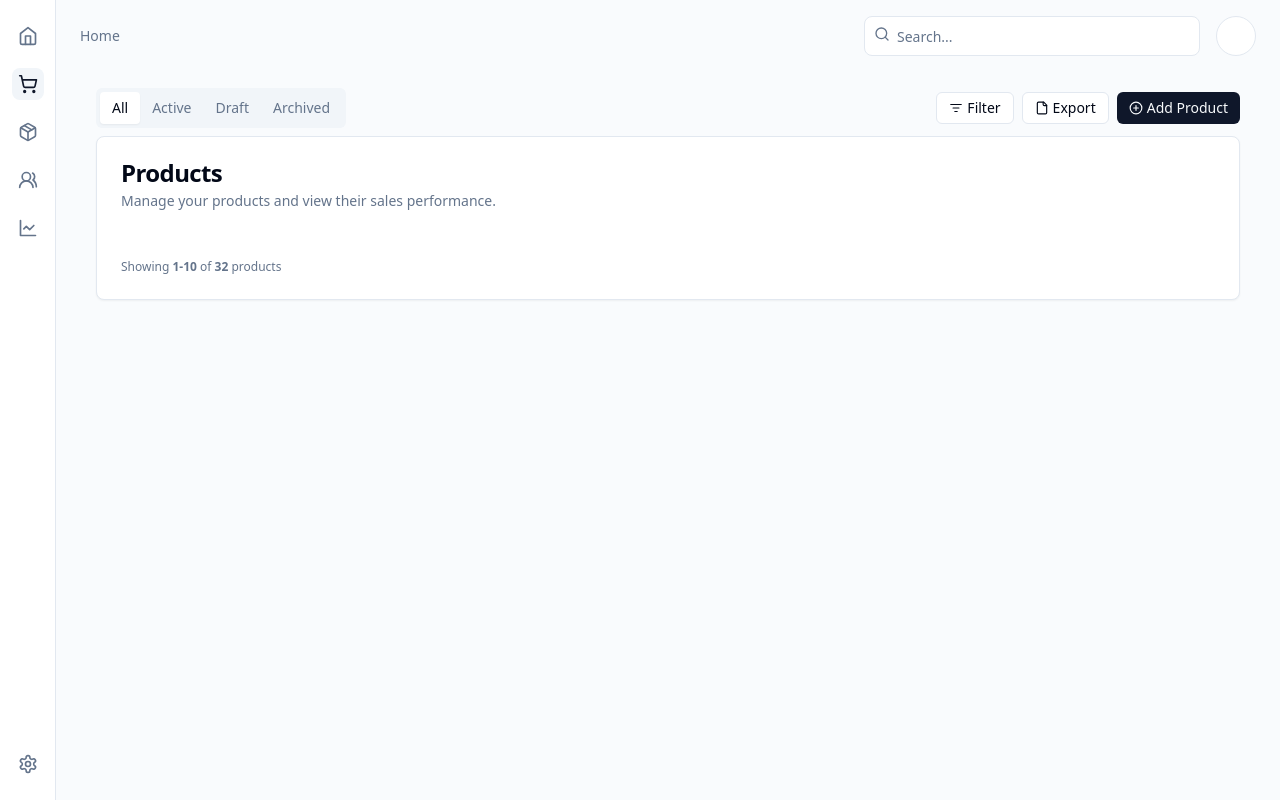
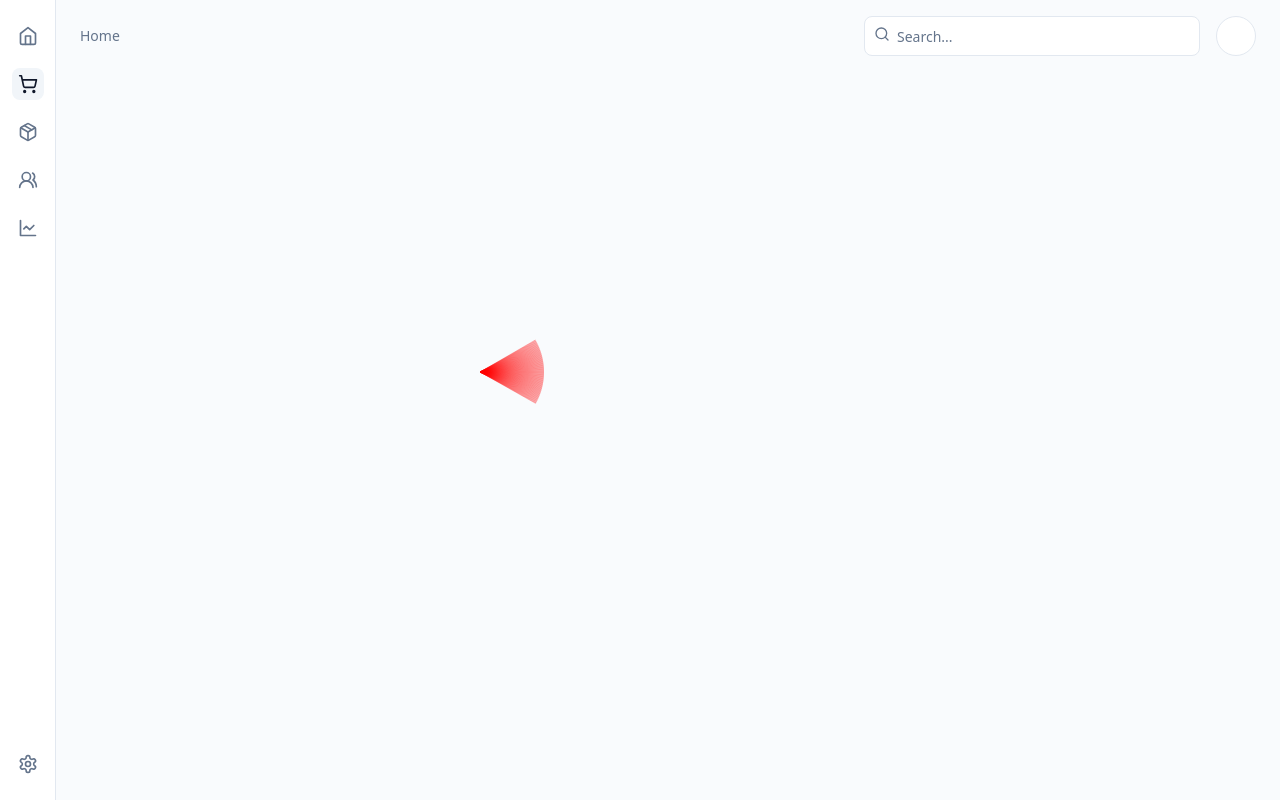
Before and after one commit to GPT-Engineer-App/advanced-raycaster, a React (Vite) app: page / in a window 1280 px wide. Built offline with nearby package versions, Linux system fonts and the light colour scheme.

Commit message:
Set up basic HTML structure and canvas for Doom-like game with raycasting engine.

```diff
--- a/src/pages/Index.jsx
+++ b/src/pages/Index.jsx
@@ -1,139 +1,95 @@
-import {
-  File,
-  Home,
-  LineChart,
-  ListFilter,
-  MoreHorizontal,
-  Package,
-  Package2,
-  PanelLeft,
-  PlusCircle,
-  Search,
-  Settings,
-  ShoppingCart,
-  Users2,
-} from "lucide-react"
-
-import { Badge } from "@/components/ui/badge"
-import {
-  Breadcrumb,
-  BreadcrumbItem,
-  BreadcrumbList,
-  BreadcrumbPage,
-  BreadcrumbSeparator,
-} from "@/components/ui/breadcrumb"
-import { Button } from "@/components/ui/button"
-import {
-  Card,
-  CardContent,
-  CardDescription,
-  CardFooter,
-  CardHeader,
-  CardTitle,
-} from "@/components/ui/card"
-import {
-  DropdownMenu,
-  DropdownMenuCheckboxItem,
-  DropdownMenuContent,
-  DropdownMenuItem,
-  DropdownMenuLabel,
-  DropdownMenuSeparator,
-  DropdownMenuTrigger,
-} from "@/components/ui/dropdown-menu"
-import { Input } from "@/components/ui/input"
-import { Sheet, SheetContent, SheetTrigger } from "@/components/ui/sheet"
-import {
-  Table,
-  TableBody,
-  TableCell,
-  TableHead,
-  TableHeader,
-  TableRow,
-} from "@/components/ui/table"
-import {
-  Tabs,
-  TabsContent,
-  TabsList,
-  TabsTrigger,
-} from "@/components/ui/tabs"
-import {
-  Tooltip,
-  TooltipContent,
-  TooltipTrigger,
-  TooltipProvider,
-} from "@/components/ui/tooltip"
+import React, { useEffect, useRef } from 'react';
 
 const Index = () => {
+  const canvasRef = useRef(null);
+
+  useEffect(() => {
+    const canvas = canvasRef.current;
+    const context = canvas.getContext('2d');
+
+    // Canvas dimensions
+    const width = canvas.width;
+    const height = canvas.height;
+
+    // Player properties
+    const player = {
+      x: width / 2,
+      y: height / 2,
+      angle: 0,
+      speed: 2,
+    };
+
+    // Map properties
+    const map = [
+      [1, 1, 1, 1, 1, 1, 1, 1],
+      [1, 0, 0, 0, 0, 0, 0, 1],
+      [1, 0, 1, 0, 1, 0, 0, 1],
+      [1, 0, 1, 0, 1, 0, 0, 1],
+      [1, 0, 0, 0, 0, 0, 0, 1],
+      [1, 1, 1, 1, 1, 1, 1, 1],
+    ];
+    const mapWidth = map[0].length;
+    const mapHeight = map.length;
+    const tileSize = 64;
+
+    // Raycasting function
+    const castRays = () => {
+      const numRays = 100;
+      const fov = Math.PI / 3;
+      const halfFov = fov / 2;
+      const angleStep = fov / numRays;
+
+      for (let i = 0; i < numRays; i++) {
+        const rayAngle = player.angle - halfFov + i * angleStep;
+        const ray = castSingleRay(rayAngle);
+        drawRay(ray, rayAngle, i);
+      }
+    };
+
+    // Cast a single ray
+    const castSingleRay = (angle) => {
+      const sin = Math.sin(angle);
+      const cos = Math.cos(angle);
+
+      for (let i = 0; i < 20; i++) {
+        const x = player.x + i * tileSize * cos;
+        const y = player.y + i * tileSize * sin;
+
+        const mapX = Math.floor(x / tileSize);
+        const mapY = Math.floor(y / tileSize);
+
+        if (map[mapY] && map[mapY][mapX] === 1) {
+          return { x, y };
+        }
+      }
+
+      return { x: player.x, y: player.y };
+    };
+
+    // Draw a ray
+    const drawRay = (ray, angle, i) => {
+      context.strokeStyle = 'rgba(255, 0, 0, 0.3)';
+      context.beginPath();
+      context.moveTo(player.x, player.y);
+      context.lineTo(ray.x, ray.y);
+      context.stroke();
+    };
+
+    // Game loop
+    const gameLoop = () => {
+      context.clearRect(0, 0, width, height);
+      castRays();
+      requestAnimationFrame(gameLoop);
+    };
+
+    gameLoop();
+  }, []);
+
   return (
-    <div className="p-4">
-    <Tabs defaultValue="all">
-      <div className="flex items-center">
-        <TabsList>
-          <TabsTrigger value="all">All</TabsTrigger>
-          <TabsTrigger value="active">Active</TabsTrigger>
-          <TabsTrigger value="draft">Draft</TabsTrigger>
-          <TabsTrigger value="archived" className="hidden sm:flex">
-            Archived
-          </TabsTrigger>
-        </TabsList>
-        <div className="ml-auto flex items-center gap-2">
-          <DropdownMenu>
-            <DropdownMenuTrigger asChild>
-              <Button variant="outline" size="sm" className="h-8 gap-1">
-                <ListFilter className="h-3.5 w-3.5" />
-                <span className="sr-only sm:not-sr-only sm:whitespace-nowrap">
-                  Filter
-                </span>
-              </Button>
-            </DropdownMenuTrigger>
-            <DropdownMenuContent align="end">
-              <DropdownMenuLabel>Filter by</DropdownMenuLabel>
-              <DropdownMenuSeparator />
-              <DropdownMenuCheckboxItem checked>
-                Active
-              </DropdownMenuCheckboxItem>
-              <DropdownMenuCheckboxItem>Draft</DropdownMenuCheckboxItem>
-              <DropdownMenuCheckboxItem>
-                Archived
-              </DropdownMenuCheckboxItem>
-            </DropdownMenuContent>
-          </DropdownMenu>
-          <Button size="sm" variant="outline" className="h-8 gap-1">
-            <File className="h-3.5 w-3.5" />
-            <span className="sr-only sm:not-sr-only sm:whitespace-nowrap">
-              Export
-            </span>
-          </Button>
-          <Button size="sm" className="h-8 gap-1">
-            <PlusCircle className="h-3.5 w-3.5" />
-            <span className="sr-only sm:not-sr-only sm:whitespace-nowrap">
-              Add Product
-            </span>
-          </Button>
-        </div>
-      </div>
-      <TabsContent value="all">
-        <Card x-chunk="dashboard-06-chunk-0">
-          <CardHeader>
-            <CardTitle>Products</CardTitle>
-            <CardDescription>
-              Manage your products and view their sales performance.
-            </CardDescription>
-          </CardHeader>
-          <CardContent>
-          {/* <!-- ADD MOST OF THE CODE HERE --> */}
-          </CardContent>
-          <CardFooter>
-            <div className="text-xs text-muted-foreground">
-              Showing <strong>1-10</strong> of <strong>32</strong>{" "}
-              products
-            </div>
-          </CardFooter>
-        </Card>
-      </TabsContent>
-    </Tabs>
-  </div>
-  )
+    <div>
+      <canvas ref={canvasRef} width="800" height="600" />
+    </div>
+  );
 };
 
 export default Index;
```
